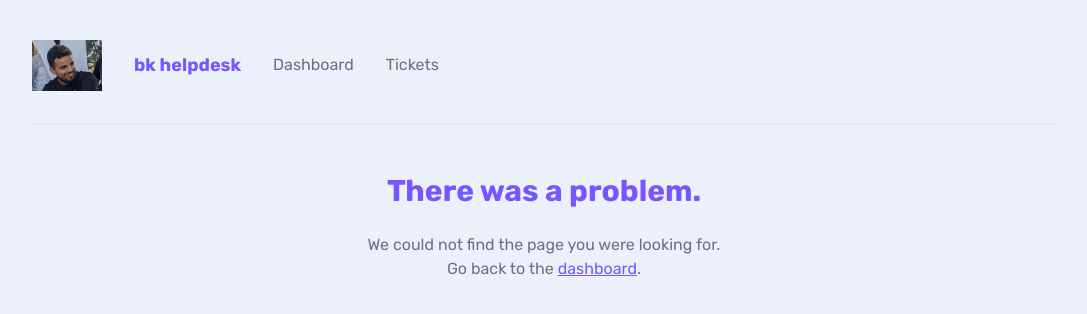
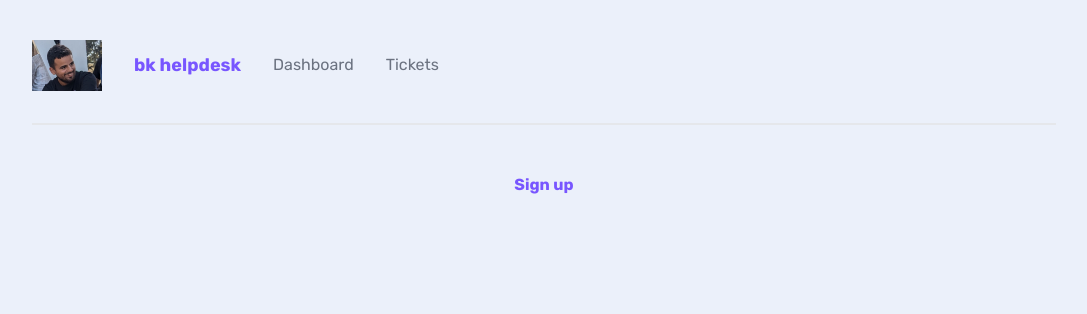
Before and after one commit to sofexbk/Bk-helpdesk, a Next.js app: page /signup in a window 1280 px wide. Before the commit this address had no page. Shown: the top 314 px of the page, without its empty margins (96-1183 px from the left). Built offline with nearby package versions, Linux system fonts and the light colour scheme.

Commit message:
route groups

```diff
--- /dev/null
+++ b/app/(auth)/login/page.jsx
@@ -0,0 +1,9 @@
+import React from 'react'
+
+export default function Login() {
+  return (
+    <main>
+        <h2 className='text-center'>Log in</h2>
+    </main>
+  )
+}
--- /dev/null
+++ b/app/(auth)/signup/page.jsx
@@ -0,0 +1,9 @@
+
+
+export default function Signup() {
+  return (
+    <main>
+       <h2 className="text-center">Sign up</h2>
+    </main>
+  )
+}
```
Also changed, not shown: app/(dashboard)/loading.jsx (renamed from app/loading.jsx), app/(dashboard)/page.jsx (renamed from app/page.jsx), app/(dashboard)/tickets/TicketList.jsx (renamed from app/tickets/TicketList.jsx), app/(dashboard)/tickets/[id]/not-found.jsx (renamed from app/tickets/[id]/not-found.jsx), app/(dashboard)/tickets/[id]/page.jsx (renamed from app/tickets/[id]/page.jsx), app/(dashboard)/tickets/create/CreateForm.jsx (renamed from app/tickets/create/CreateForm.jsx), app/(dashboard)/tickets/create/page.jsx (renamed from app/tickets/create/page.jsx), app/(dashboard)/tickets/page.jsx (renamed from app/tickets/page.jsx).
